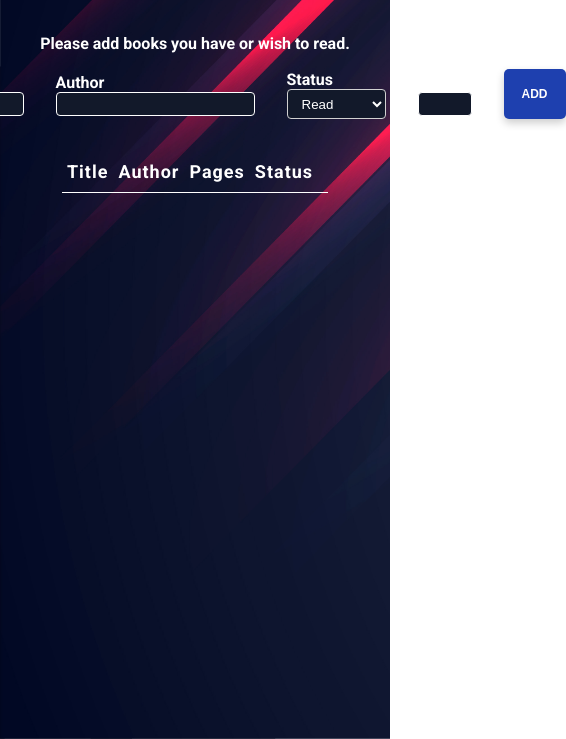
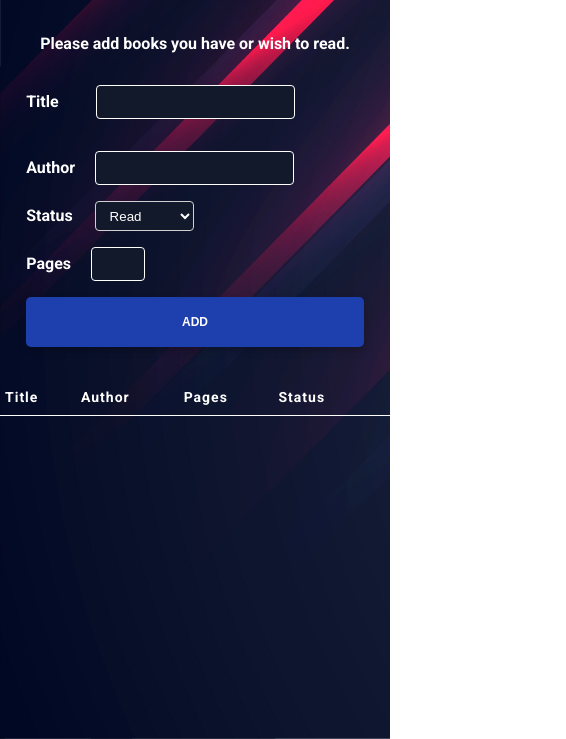
Before and after one commit to L1337jr/Library-Odin, a plain HTML site: page index.html in a window 390 px wide. Shown: the part 105-844 px from the top of the page, 566 px wide, since content can reach past the window. Drawn offline with Linux system fonts and the light colour scheme.

Commit message:
modified:   styles.css

```diff
--- a/styles.css
+++ b/styles.css
@@ -6,9 +6,48 @@
   --redDelete: #9f1239;
 }
 
+@media (max-width: 768px) {
+  form {
+    flex-direction: column !important;
+    justify-content: center !important;
+    align-items: flex-start !important;
+  }
+
+  input {
+    margin: 1rem !important;
+    height: 20px !important;
+  }
+
+  #name {
+    margin-left: 33px !important;
+  }
+
+  #read {
+    margin-left: 18px !important;
+  }
+
+  table {
+    width: 100% !important;
+    font-size: 14px !important;
+  }
+
+  #add {
+    width: 40vh !important;
+  }
+
+  .statusBTN,
+  .delBTN {
+    width: 70px !important;
+    letter-spacing: 0 !important;
+  }
+}
+
 html {
   font-family: "Roboto", sans-serif;
   color: white;
+  background-image: url("img/7082673_23964.jpg");
+  background-repeat: no-repeat;
+  background-size: cover;
 }
 
 body {
@@ -27,9 +66,6 @@ h1 {
   align-items: center;
   min-height: 100vh;
   position: relative;
-  background-image: url("img/7082673_23964.jpg");
-  background-repeat: no-repeat;
-  background-size: cover;
 }
 
 .btn {
@@ -76,7 +112,6 @@ input {
   border: 1px solid white;
   border-radius: 4px;
   box-shadow: none;
-  margin-right: 2rem;
   color: white;
   outline: none;
 }
```
